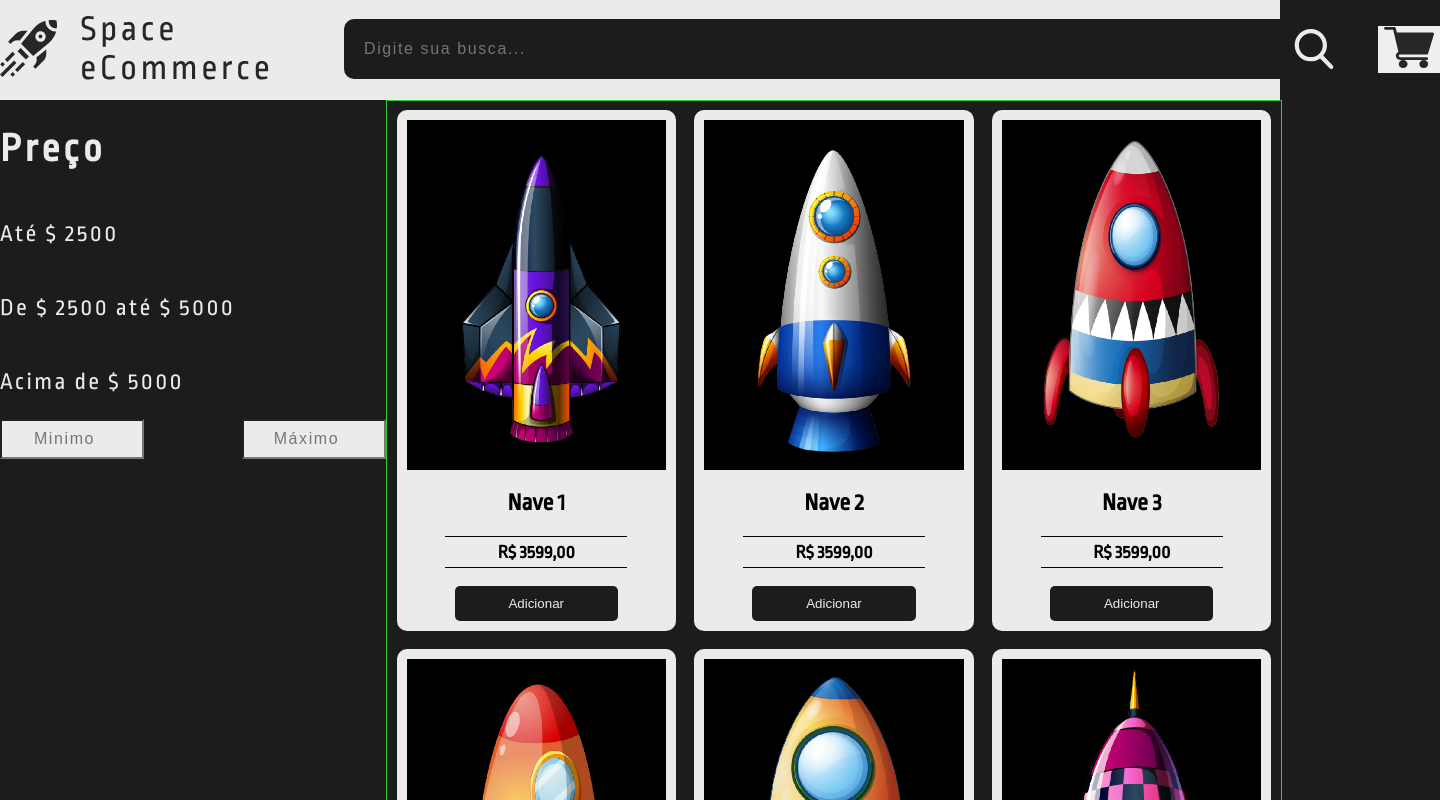
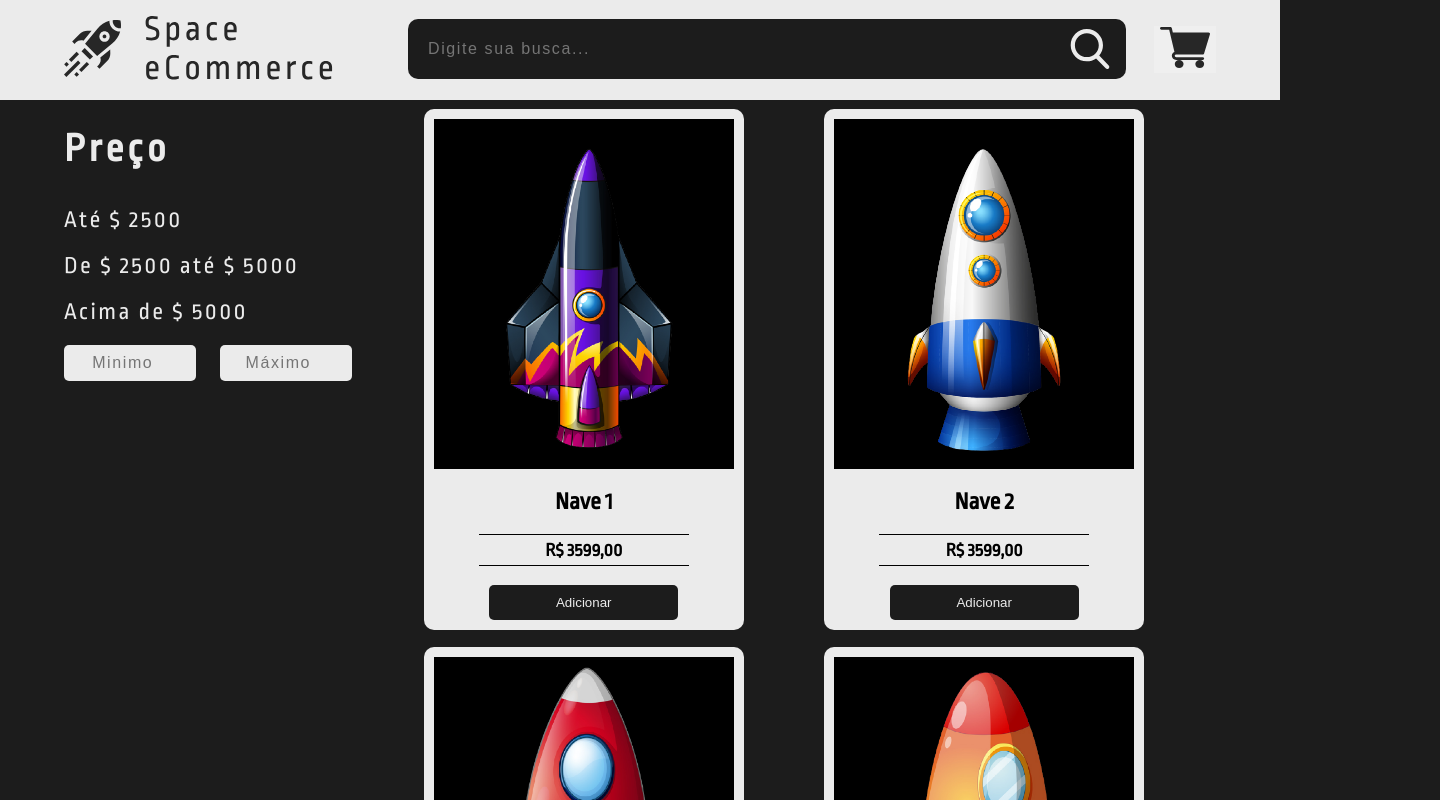
Before and after one commit to future4code/mu-oz-labe-commerce2, a React (Create React App) app: page / in a window 1280 px wide. Shown: the top 800 px of the page, 1440 px wide, since content can reach past the window. Built offline with nearby package versions, Linux system fonts and the light colour scheme.

Commit message:
Personalização CSS

```diff
--- a/src/components/CardItem/styled.js
+++ b/src/components/CardItem/styled.js
@@ -6,9 +6,9 @@ export const CardItemContainer = styled.div`
     display:flex;
     flex-direction: column;
     align-items: center;
-    justify-content: center;
+    justify-content: space-evenly;
     width: 29%;
-    min-width: 145px;
+    min-width: 300px;
     margin: 1%;
     padding: 10px;
     background-color: ${white};
--- a/src/components/CardsGrid/styled.js
+++ b/src/components/CardsGrid/styled.js
@@ -7,9 +7,9 @@ export const CardsGridContainer = styled.div`
     align-items: center;
     justify-content: space-evenly;
     flex-wrap: wrap;
-    width: 100%;
+    /* width: 100%; */
     /* height: 100%; */
-    border: 1px solid limegreen;
+    /* border: 1px solid limegreen; */
 `
 
 export const WhiteParagraph = styled.p`
--- a/src/components/FilterToPrice/index.jsx
+++ b/src/components/FilterToPrice/index.jsx
@@ -2,26 +2,29 @@ import React from 'react'
 
 import {
     FilterToPriceContainer,
+    FilterToPriceGroup,
     FilterToPriceTitle,
     FilterToPriceP,
     InputFilterToPrice,
     DivInputFilterToPrice
 } from './styled'
 
-class FilterToPrice extends React.Component{
+class FilterToPrice extends React.Component {
 
-    render(){
+    render() {
 
         return (
             <FilterToPriceContainer>
+                <FilterToPriceGroup>
                     <FilterToPriceTitle>Preço</FilterToPriceTitle>
                     <FilterToPriceP>Até $ 2500</FilterToPriceP>
                     <FilterToPriceP>De $ 2500 até $ 5000</FilterToPriceP>
                     <FilterToPriceP>Acima de $ 5000</FilterToPriceP>
                     <DivInputFilterToPrice>
-                    <InputFilterToPrice type="number" placeholder='Minimo'/>
-                    <InputFilterToPrice type="number" placeholder='Máximo'/>
+                        <InputFilterToPrice type="number" placeholder='Minimo' />
+                        <InputFilterToPrice type="number" placeholder='Máximo' />
                     </DivInputFilterToPrice>
+                </FilterToPriceGroup>
             </FilterToPriceContainer>
         )
     }
--- a/src/components/FilterToPrice/styled.js
+++ b/src/components/FilterToPrice/styled.js
@@ -3,12 +3,18 @@ import styled from 'styled-components'
 import { flexColumn, white, black, flexRow } from '../../GlobalStyle'
 
 export const FilterToPriceContainer = styled.div`
+    min-width: 240px;
+`
+
+export const FilterToPriceGroup = styled.div`
 
     ${flexColumn()}
     align-items: flex-start;
     justify-content: flex-start;
     flex-grow: 1;
-    width: 386px;
+    position: -webkit-sticky;
+    position: sticky;
+    top: 10px;
 
 `
 
@@ -22,20 +28,29 @@ export const FilterToPriceP = styled.p`
     font-size: 24px;
     line-height: 26px;
     letter-spacing: 0.1em;
+    margin: 10px 0;
 `
 
 export const InputFilterToPrice = styled.input`
     background: ${white};
     color: ${black};
-    width: 140px;
+    border: none;
+    border-radius: 5px;
+    /* width: 140px; */
+    width: 46%;
+    min-width: 50px;
     height: 36px;
-    margin:0;
+    margin: 10px 0;
     padding: 0;
     text-align: center;
     font-size: 16px;
     line-height: 17px;
     letter-spacing: 0.1em;
 
+    :focus-visible{
+        outline: none;
+        background-color: #c7c7c7;
+    }
 `
 
 export const DivInputFilterToPrice = styled.div`
--- a/src/components/Footer/index.jsx
+++ b/src/components/Footer/index.jsx
@@ -1,13 +1,20 @@
 import React from 'react'
 
-import {Text} from './styled'
+import { FooterBackground, Text, ContainerFooter, R, G, B } from './styled'
 
-class Footer extends React.Component{
+class Footer extends React.Component {
 
-    render(){
+    render() {
 
         return (
-            <Text>Footer</Text>
+            <FooterBackground>
+                <Text>Desenvolvido por</Text>
+                <ContainerFooter>
+                    <R></R>
+                    <G></G>
+                    <B></B>
+                </ContainerFooter>
+            </FooterBackground>
         )
     }
 }
--- a/src/components/Footer/styled.js
+++ b/src/components/Footer/styled.js
@@ -1,7 +1,64 @@
 import styled from 'styled-components'
 
+export const FooterBackground = styled.footer`
+    display: flex;
+    justify-content: center;
+    align-items: center;
+    flex-direction: column;
+    width: 100%;
+    padding: 20px 0;
+`
+
+export const ContainerFooter = styled.div`
+    color:white;
+    display: flex;
+`
+
 export const Text = styled.p`
+    color:white;
+`
 
-    color:white;
+export const Circulo = styled.div`
 
+    border-radius: 50%;
+    margin: 0 5px;
+    height: 25px;
+    width: 25px;
+    transition: width 0.5s cubic-bezier(0.000, 0.985, 0.635, 1.025), border-radius 0s linear;
+    overflow: hidden;
+
+    :hover {
+        width: 200px;
+        border-radius: 10px;
+        cursor: pointer;
+        text-align: center;
+    }
 `
+export const R = styled(Circulo)`
+    background-color: red;
+    :hover {
+        :after {
+            content: "Rafael S. da Rosa";
+            line-height: 25px;
+        }
+    }
+
+    `
+export const G = styled(Circulo)`
+    background-color: green;
+    :hover {
+        :after {
+            content: "Guilherme G. Cassettari";
+            line-height: 25px;
+        }
+    }
+`
+export const B = styled(Circulo)`
+    background-color: blue;
+    :hover {
+        :after {
+            content: "Brendha L. B. Pereira";
+            line-height: 25px;
+        }
+    }
+`
--- a/src/components/Header/styled.js
+++ b/src/components/Header/styled.js
@@ -16,12 +16,14 @@ export const HeaderBackground = styled.header`
     /* height:100%; */
     position: absolute;
     top: 0;
+    z-index: 99;
 
 `
 
 export const HeaderContainer = styled.div`
     margin: 0 auto;
-    width: 1440px;
+    width: 90%;
+    max-width: 1440px;
     height: 100%;
     ${flexColumn()}
 `
--- a/src/components/ItemsChosenByUser/styled.js
+++ b/src/components/ItemsChosenByUser/styled.js
@@ -1,6 +1,22 @@
 import styled from 'styled-components'
 
-export const ContainerItem = styled.div`
+import { CardButton } from '../CardItem/styled'
+
+
+export const CartAnimation = styled.div`
+    animation: bounce 1s ease-in forwards;
+
+    @keyframes bounce {
+        0% {
+            transform: translateY(-200px);
+        }
+        100% {
+            transform: translateY(0px);
+        }
+    }
+`
+
+export const ContainerItem = styled(CartAnimation)`
 border-top: 1px rgba(39, 39, 39, 1) solid;
 display:flex;
 align-items:center;
@@ -71,14 +87,16 @@ color:rgba(39, 39, 39, 1);
 
 `
 
-export const ContainerCompra = styled.div`
+export const ContainerCompra = styled(CartAnimation)`
 /* border: 3px solid red; */
 display: flex;
 height: 26vh;
-width: 98vw;
+width: 100%;
+max-width: 1440px;
 justify-content: space-between;
 align-items: flex-end;
 box-shadow:0  1em 1em  0 rgba(36, 36, 36, 0.404);
+
 `
 
 export const Logo = styled.img`
@@ -87,7 +105,7 @@ opacity: 0.2;
 margin-left: 16px;
 margin-bottom: 25px;
 `
-export const Finalizar = styled.button`
+export const Finalizar = styled(CardButton)`
 height: 8vh;
 width: 15vw;
 margin-bottom: 20px;
--- a/src/components/Main/styled.js
+++ b/src/components/Main/styled.js
@@ -5,11 +5,12 @@ export const Main = styled.main`
 
     margin-top: 100px;
     flex-grow: 1;
-    width:100%;
+    width:90%;
     max-width: 1440px;
     display:grid;
     grid-template-columns: 1fr 3fr;
     grid-template-rows: 1fr;
+    position: relative;
 
 
 `
```
Also changed, not shown: src/App.js (+8 -16 lines), src/components/ItemsChosenByUser/index.jsx (+20 -21 lines). Lines whose indentation alone changed are shown as unchanged.
